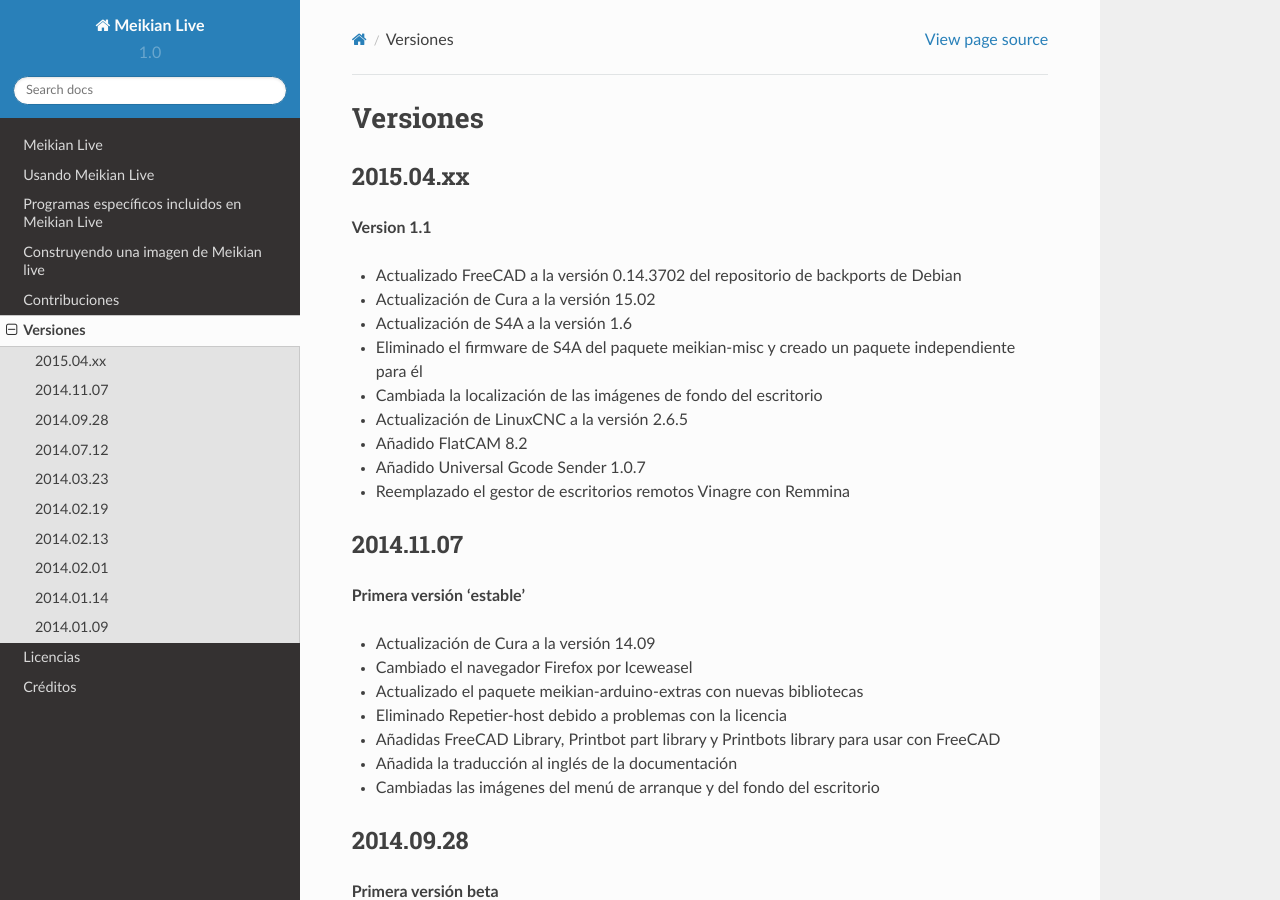
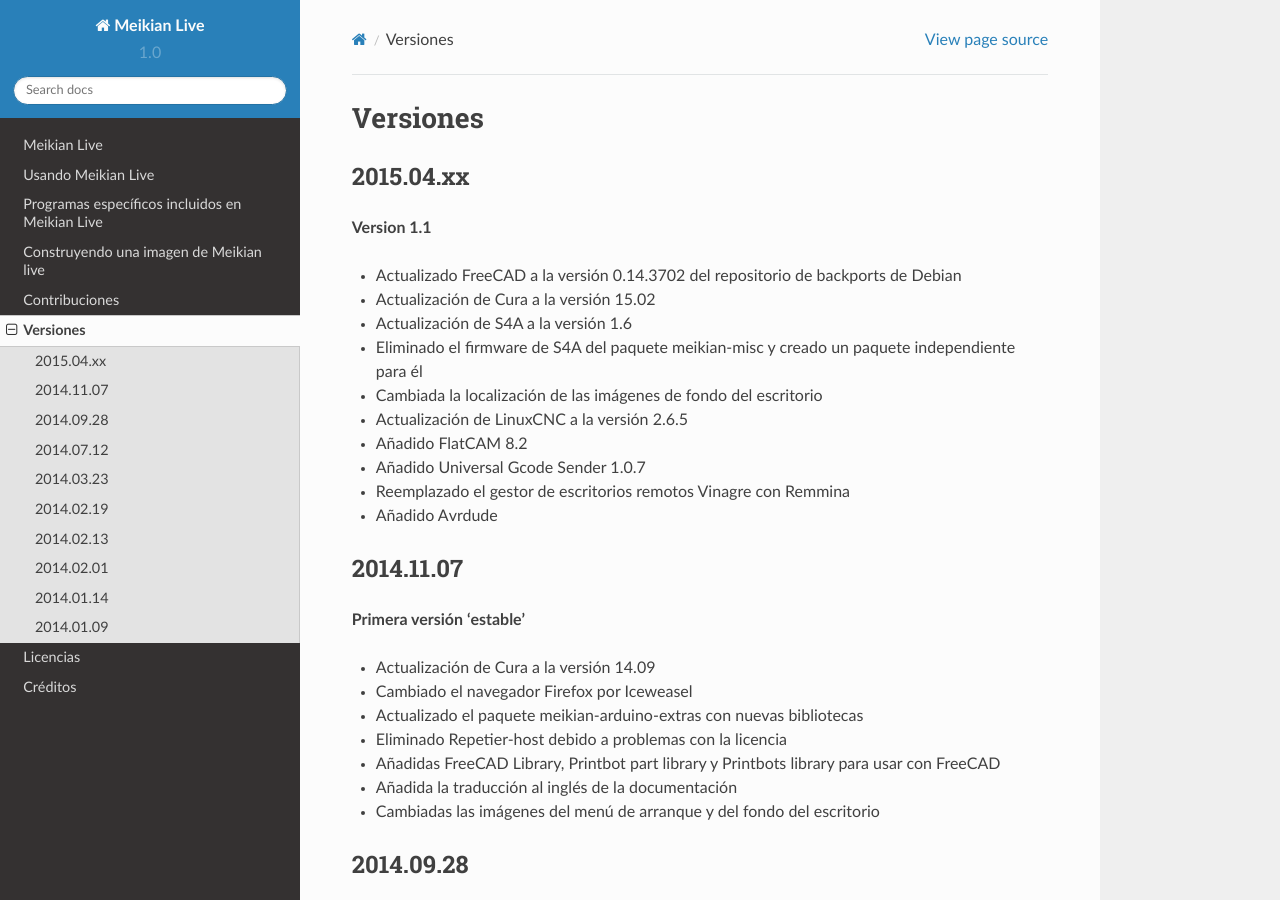
Before and after one commit to mo22de/meikian-dev, a Sphinx documentation site: the page built from docs/es/source/versiones.rst, in a window 1280 px wide and 900 px high. Built offline with Sphinx 7.4.7 and the Read the Docs theme 2.0.0, drawn with Linux system fonts in a browser that asks for light colours.

Commit message:
updated english and spanish documentation

```diff
--- a/HISTORY.rst
+++ b/HISTORY.rst
@@ -15,9 +15,10 @@
 * Removed the S4A firmware from the meikian-misc package and build a standalone package for it
 * Changed the location for the desktop's background images
 * Updated LinuxCNC to the 2.6.5 version
-* Added FlatCAM 8.2
+* Added FlatCAM 8.3
 * Added Universal Gcode Sender 1.0.7
 * Replaced Vinagre remote desktops manager with Remmina
+* Added Avrdude
 
 
 2014.11.07
--- a/docs/es/source/versiones.rst
+++ b/docs/es/source/versiones.rst
@@ -18,6 +18,7 @@
 * Añadido FlatCAM 8.2
 * Añadido Universal Gcode Sender 1.0.7
 * Reemplazado el gestor de escritorios remotos Vinagre con Remmina
+* Añadido Avrdude
 
 
 2014.11.07
```
